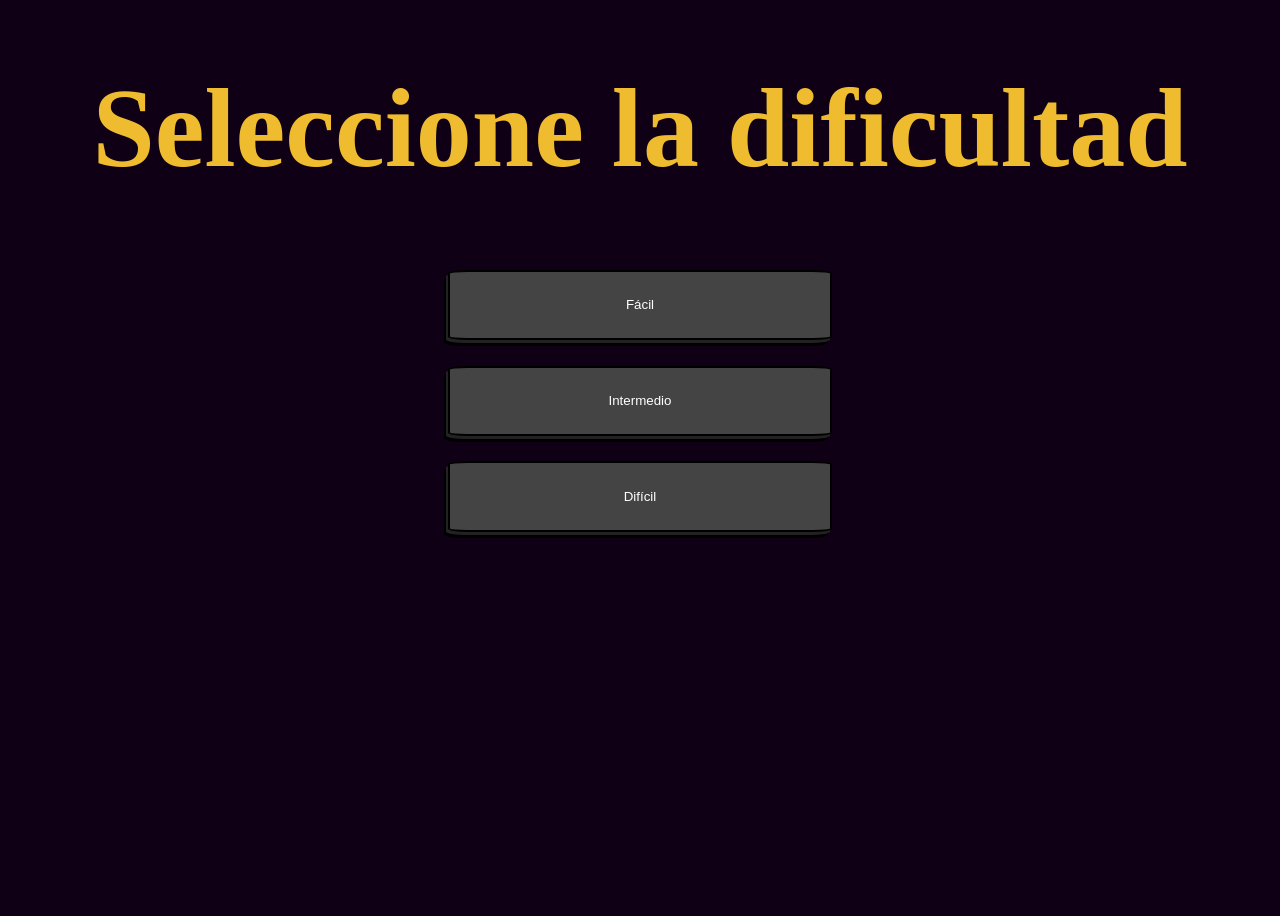
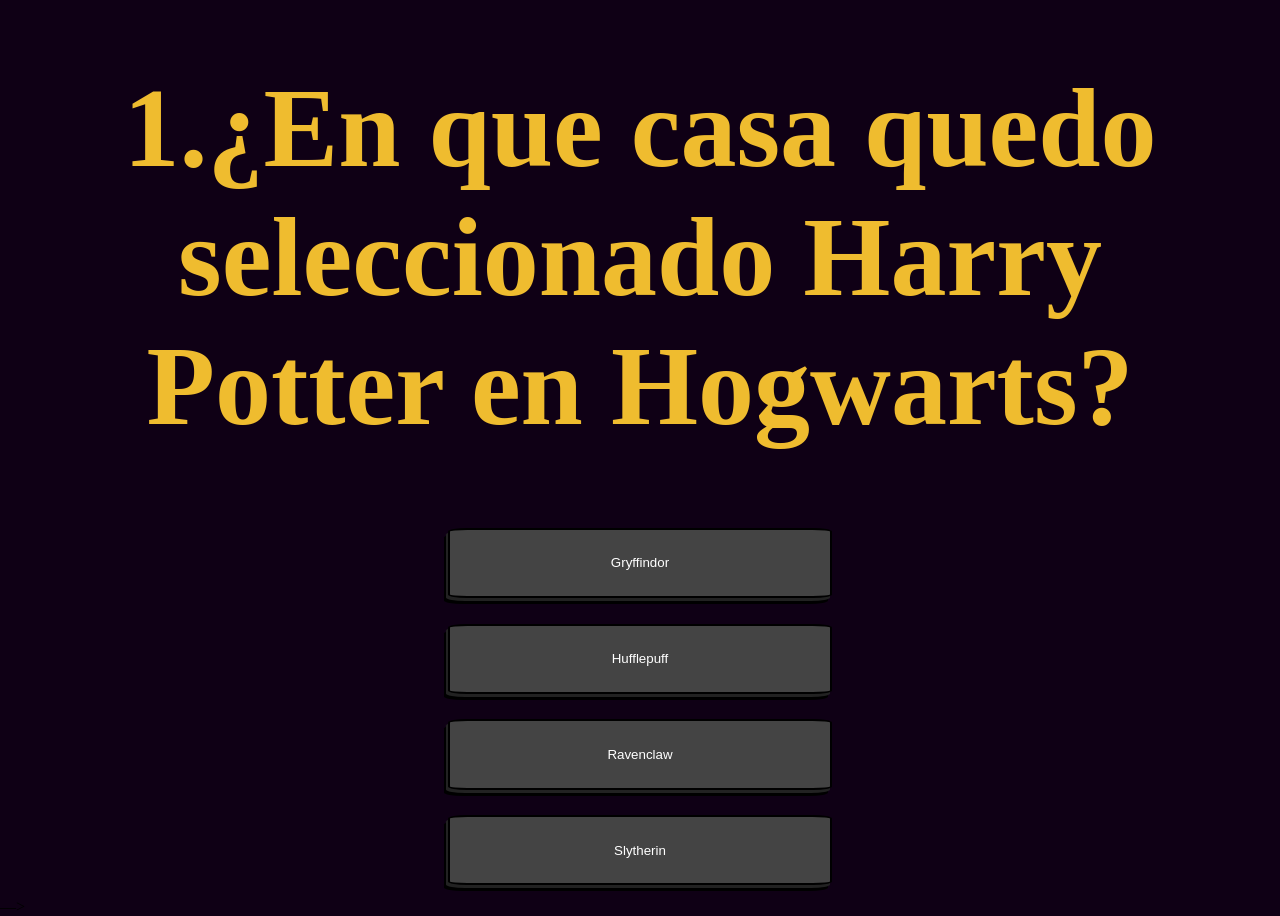
Before and after one commit to Goldfinch95/Potter-Quiz, a website: page index.html in a window 1280 px wide. Both pictures are taken after a click on the button "Fácil". Before the commit the page ends 800 px from the top, so only its background shows below. Drawn offline with Linux system fonts and the light colour scheme.

Commit message:
se agrego el segundo contenedor de las preguntas

```diff
--- a/assets/app.js
+++ b/assets/app.js
@@ -0,0 +1,24 @@
+const DIV_BUTTONS = document.getElementById("div__buttons");
+const BTN_EASY = document.getElementById("button__easy");
+const DIV_CONTAINER = document.getElementById("div__container");
+
+let clicked = true;
+
+const SHOW_EASY_QUESTIONS = () => {
+    if(clicked = true){
+        DIV_BUTTONS.style.display = "none";
+        DIV_CONTAINER.style.display = "flex";
+        clicked = false;
+    }
+    else{
+        DIV_BUTTONS.style.display = "flex";
+        DIV_CONTAINER.style.display = "none";
+        clicked = true;
+    }
+}
+
+
+
+BTN_EASY.addEventListener("click", ()=>{
+    SHOW_EASY_QUESTIONS();
+})
--- a/assets/style.css
+++ b/assets/style.css
@@ -25,10 +25,16 @@
     color: #efbc2f;
 }
 
-div{
+.buttons{
     display: flex;
     flex-direction: column;
     align-items: center;
+}
+
+.div__container{
+    display: none;
+    align-items: center;
+    flex-direction: column;
 }
 
 button{
--- a/index.html
+++ b/index.html
@@ -9,13 +9,21 @@
 </head>
 <body>
     <main>
-        <h2>Seleccione la dificultad</h2>
-        <div class="buttons">
+        <div class="buttons" id="div__buttons">
+            <h2>Seleccione la dificultad</h2>
             <button  id="button__easy">Fácil</button>
             <button  id="button__medium">Intermedio</button>
             <button  id="button__hard">Difícil</button>
         </div>
+        <div class="div__container" id="div__container">
+            <h2 id="h2__Question">1.¿En que casa quedo seleccionado Harry Potter en Hogwarts?</h2>
+            <button id="button__answer_1">Gryffindor</button>
+            <button id="button__answer_2">Hufflepuff</button>
+            <button id="button__answer_3">Ravenclaw</button>
+            <button id="button__answer_4">Slytherin</button>
+        </div>
     </main>
-    <audio src="assets/Harry Potter and the Philosophers Stone Game Soundtrack - Title Screen.mp3" autoplay loop></audio>
+    <!––<audio src="assets/Harry Potter and the Philosophers Stone Game Soundtrack - Title Screen.mp3" autoplay loop></audio>––>
+    <script src="assets/app.js"></script>
 </body>
 </html>
```
